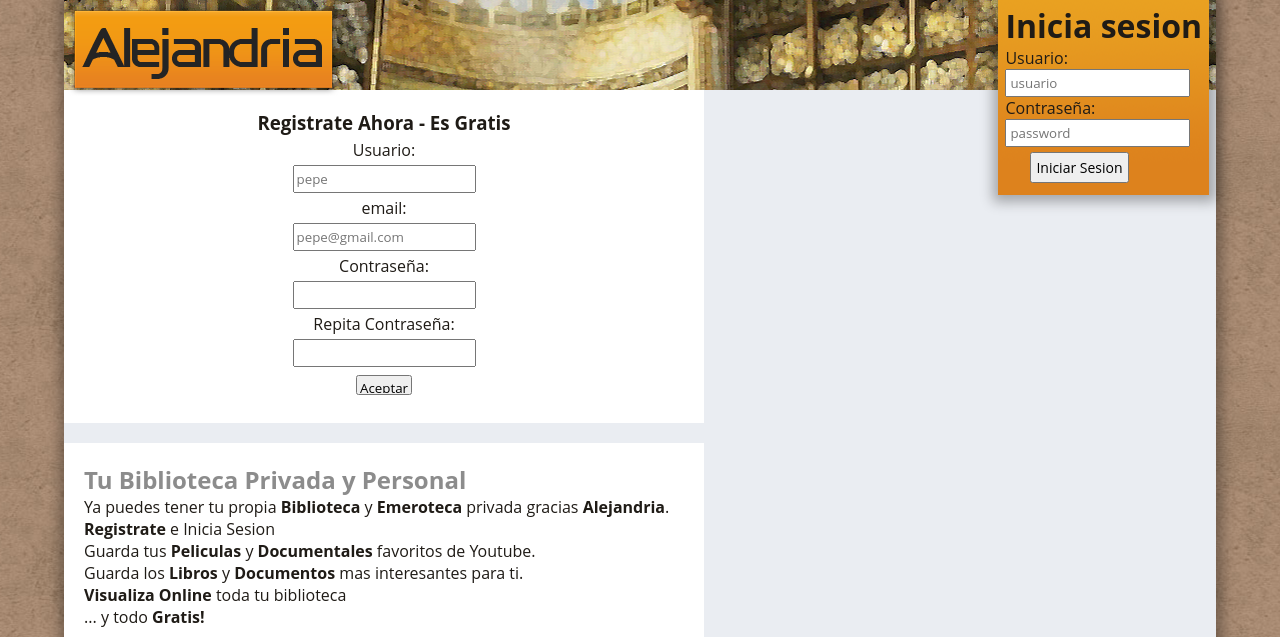
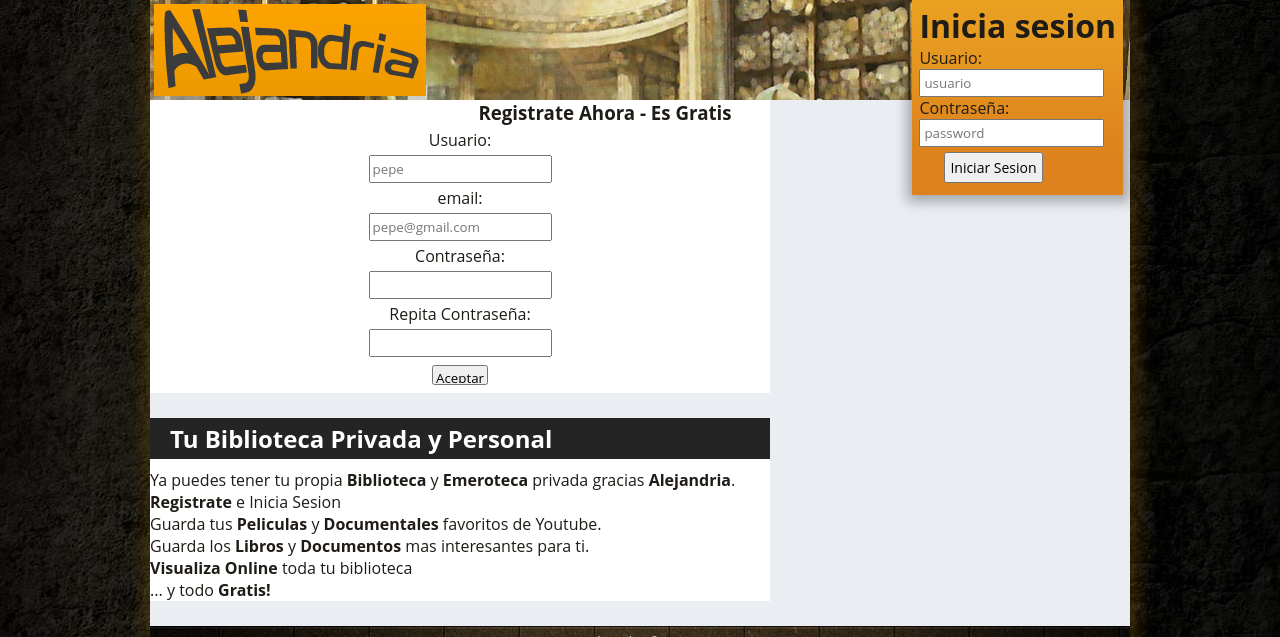
Before and after one commit to pablomario/Alejandria, a PHP site: page / in a window 1280 px wide. Shown: the top 637 px of the page. Run offline with PHP 8.4, Linux system fonts and the light colour scheme; some libraries are stand-ins or nearby versions; grey boxes are pictures that could not be loaded.

Commit message:
Limpieza
Limpiados algunas imagenes

```diff
--- a/css/estilo.css
+++ b/css/estilo.css
@@ -17,13 +17,11 @@ ul, li {
 }
 
 .izquierda{
-	margin: 2px;
-	width:  auto;
 	float: left;
 }
 
 .derecha{
-	margin: 2px;
+	margin-left: 10px;
 	float: right;
 }
 
@@ -31,7 +29,7 @@ ul, li {
 
 
 body{
-	background:  url("../img/main-bg.jpg") top center ;
+	background:  url("../img/main-bg.jpg") top center fixed;
 	font-family: 'Lato', sans-serif;
 	color:#1f1b16;
 }
@@ -39,9 +37,9 @@ body{
 #main{
 	background:  #eaedf2;
 	margin: 0 auto;
-	width: 90%;
-	-webkit-box-shadow: 1px 1px 12px 6px rgba(1, 1, 1, 0.3);
-	box-shadow: 1px 1px 12px 6px rgba(1, 1, 1, 0.3);
+	width: 980px;
+	-webkit-box-shadow: 1px 1px 20px 6px rgba(255, 174, 0, 0.2);
+	box-shadow: 1px 1px 20px 6px rgba(255, 174, 0, 0.2);
 }
 
 	#usuario{
@@ -118,17 +116,18 @@ body{
 }
 
 #imagen-cabecera{
-	height:  90px;
+	height:  100px;
 	width: 100%;
-	background:  url("../img/alejandria-biblioteca.png") top center repeat-x;
+	background:  url("../img/alejandria-biblioteca.png") center center repeat-x;
 }
 
 
 nav{
 	margin-top:  -40px;
-	height:  41px;
+	height:  40px;
 	width:  100%;
-	background: rgba(36,36,36,0.9);
+	background: #242424;
+	border-bottom: 1px solid #000000;
 }
 
 	#navegacion{
@@ -150,14 +149,14 @@ nav{
 	}
 
 	#navegacion li a:hover{
-		background-color: #df891c;
+		background-color: orange;
 		color:#1f1b16;
 	}
 
 /* ====== FIN HEADER ====== */
 
 #wrap{
-	width:  98%;
+	width:  96%;
 	margin: 0 auto;
 	clear: both;
 }
@@ -167,14 +166,21 @@ nav{
 
 article{
 	background:  #ffffff;
-	margin-bottom: 5px;
+	margin-bottom: 10px;
+}
+
+article h2{
+	text-align:  left;
+	padding: 4px 4px 4px 20px;
+	margin-bottom: 10px;
+	background:  #242424;
+	color: #ffffff;
 }
 
 /* ====== SECTION ====== */
 
 section article{
-	width:  600px;
-	padding:  20px;
+	width:  620px;
 }
 
 section article form{
@@ -204,7 +210,13 @@ section article form span{
 }
 
 section article h2{
-	color: #8c8c8c!important;
+	background:  #242424;
+	color: #ffffff;
+}
+
+.contenido{
+	margin-top: -20px;
+	padding:  10px;
 }
 
 	.content{
@@ -259,13 +271,7 @@ aside article {
 }
 
 
-aside article h2{
-	text-align:  left;
-	padding: 4px 4px 4px 20px;
-	margin-bottom: 10px;
-	background:  #242424;
-	color: #ffffff;
-}
+
 
 aside article p {
 	text-align: center;
@@ -280,7 +286,7 @@ footer{
 	color: #ffffff;
 	min-height: 30px;
 	height:  auto;
-	background:  #2e2113 url("../img/bg.png") center top repeat-x;
+	background: url("../img/branding.png.jpg") center top repeat;
 }
 
 footer .pie{
--- a/partes/cabecera.html
+++ b/partes/cabecera.html
@@ -15,6 +15,8 @@
 		<ul id="navegacion">
 			<li><a href="portada.php">Portada</a></li>
 			<li><a href="insertar.php">Agregar Documento</a></li>
+			<li><a href="#">Gestion</a></li>
+
 		</ul>
 	</nav>
 </header>
--- a/portada.php
+++ b/portada.php
@@ -27,6 +27,7 @@
 			<section class="izquierda">
 				<article>
 					<h2>Mas Recientes</h2>
+					<div class="contenido">
 						<?php
 							$conexion= new mysqli("127.0.0.1","root","root","alejandria");
 							$resultado=$conexion->query("select * from alejandria where id_usuario in($id_user,0) order by id desc");
@@ -42,9 +43,11 @@
 							echo "</div>";
 							}
 						?>
+					</div>
 				</article>
 				<article>
 					<h2>Todos mis Libros</h2>
+					<div class="contenido">
 						<?php
 							$conexion= new mysqli("127.0.0.1","root","root","alejandria");
 							$resultado=$conexion->query("select * from alejandria where id_usuario in($id_user,0) order by id desc");
@@ -60,6 +63,7 @@
 							echo "</div>";
 							}
 						?>
+					</div>
 				</article>
 			</section>
 				<aside class="derecha">
```
Also changed, not shown: img/alejandria-logo.png, img/bg.png (deleted), img/branding.png.jpg (added), img/esquina.png (added), img/fondo.png (deleted), img/fondo2.png (deleted), img/main-bg.jpg, img/nav.png (deleted). Lines whose indentation alone changed are shown as unchanged.
